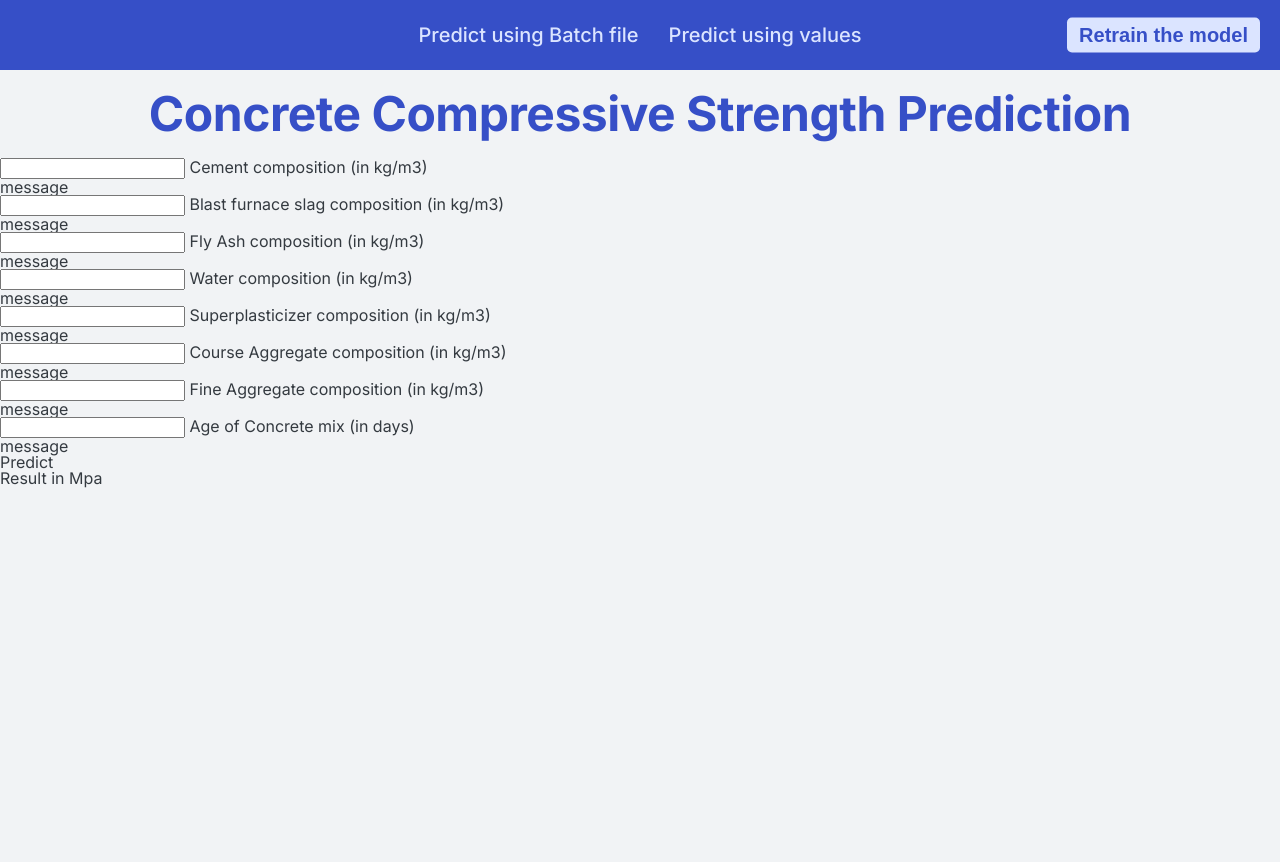
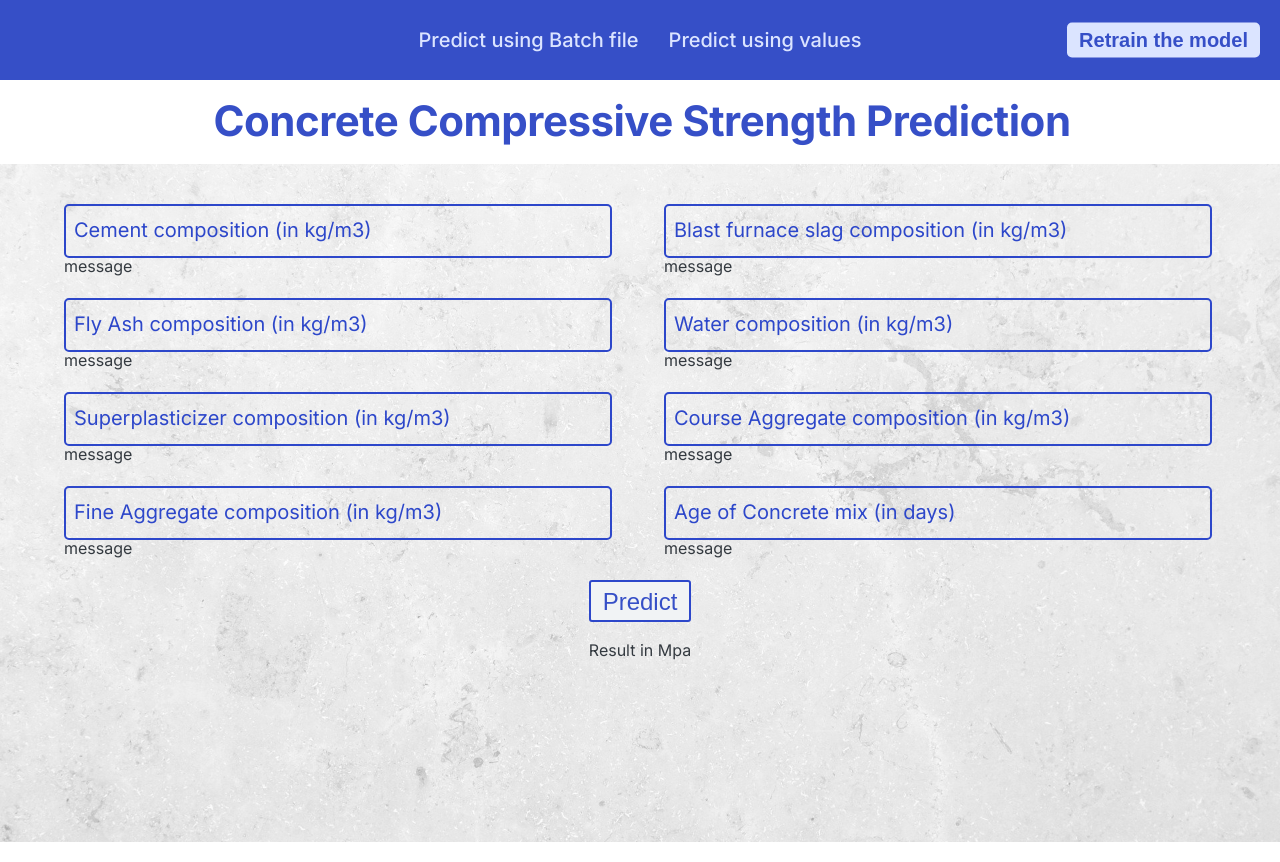
Before and after one commit to Vishnu-Nadh/Concrete_strength_prediction, a Flask app: page /predict_from_values in a window 1280 px wide. Before the commit the page ends 488 px from the top, so only its background shows below. Run offline with Flask 2, Linux system fonts and the light colour scheme; parts of the project's set-up code (start-up, migrations or seed data) failed here and were passed over.

Commit message:
prediction from values page UI completed

```diff
--- a/main.py
+++ b/main.py
@@ -24,7 +24,7 @@ def home():
 def predictFromValue():
     try:
         if request.method == 'POST':
-            pass
+            return render_template('index.html')
         else:
             return render_template('index.html')
     except exception as e:
--- a/static/style.css
+++ b/static/style.css
@@ -7,7 +7,11 @@
 #364fc7
 /*  */
 
-* {
+/* general, base.html */
+
+*,
+*::after,
+*::before {
   margin: 0;
   padding: 0;
   box-sizing: border-box;
@@ -26,24 +30,26 @@ html {
 }
 
 body {
-  background-color: #f1f3f5;
+  background-color: #fff;
   font-family: "Inter", sans-serif;
   color: #343a40;
   font-size: 1.6rem;
   margin: 0;
+  margin-top: 10.6rem;
 }
 
 .nav-bar {
-  position: relative;
+  position: fixed;
+  top: 0;
   width: 100%;
-  margin-bottom: 2rem;
-  height: 7rem;
+  height: 8rem;
   display: flex;
   gap: 3rem;
   justify-content: center;
   align-items: center;
   background-color: #364fc7;
   color: #dbe4ff;
+  z-index: 999;
 }
 
 .retrain-form {
@@ -86,13 +92,114 @@ body {
   color: #fff;
 }
 
+.header {
+  position: fixed;
+  padding: 2rem 0.2rem;
+  width: 100%;
+  top: 8rem;
+  /* margin-bottom: 5.4rem; */
+  z-index: 999;
+  background-color: #fff;
+}
+
 h1 {
+  /* position: fixed; */
   margin: 0 auto;
   text-align: center;
-  font-size: 4.8rem;
+  font-size: 4.2rem;
   font-weight: 700;
   line-height: 1;
   letter-spacing: -0.05rem;
   color: #364fc7;
-  margin-bottom: 2rem;
 }
+
+/* index.html */
+.main-container {
+  margin-top: 16.4rem;
+  padding-top: 4rem;
+  background-image: linear-gradient(
+      rgba(255, 255, 255, 0.555),
+      rgba(255, 255, 255, 0.219)
+    ),
+    url("images/concrete.jpg.jpg");
+  background-position: center;
+  background-size: cover;
+}
+
+.form-values {
+  /* margin-top: 5.4rem; */
+
+  justify-content: center;
+  margin: 0 auto;
+  width: 90%;
+  display: grid;
+  grid-template-columns: 1fr 1fr;
+  row-gap: 2.4rem;
+  column-gap: 4.8rem;
+  /* justify-items: center; */
+  align-items: center;
+}
+
+.form-values div {
+  position: relative;
+  width: 100%;
+}
+
+.input-box {
+  outline: none;
+  border: 2px solid #2d47ca;
+  border-radius: 5px;
+  height: 5rem;
+  width: 95%;
+  padding: 0 1rem;
+  font-size: 2.4rem;
+  color: #2d47ca;
+  background: none;
+  display: inline-block;
+}
+
+.form-label {
+  position: absolute;
+  top: 1.6rem;
+  left: 1rem;
+  font-size: 2rem;
+  color: #2d47ca;
+  cursor: text;
+  transition: all 0.2s;
+}
+
+.input-box:focus ~ .form-label,
+.input-box:not(:placeholder-shown).input-box:not(:focus) ~ .form-label {
+  top: -0.8rem;
+  font-size: 1.6rem;
+  background-color: #f1f3f5;
+  padding: 0 0.3rem;
+}
+.form-btn {
+  grid-column: 1 /-1;
+  align-self: center;
+  justify-self: center;
+  width: auto;
+  height: 4.2rem;
+  font-size: 2.4rem;
+  color: #364fc7;
+  background-color: #f1f3f5;
+  border: 2px solid #2d47ca;
+  border-radius: 3px;
+  padding: 0.6rem 1.2rem;
+}
+
+.form-btn:hover,
+.form-btn:active {
+  background-image: linear-gradient(to right bottom, #4c6ef5, #364fc7);
+  color: #f1f3f5;
+  border: none;
+}
+
+.show-result {
+  display: flex;
+  width: 50%;
+  margin: 2rem auto;
+  justify-content: center;
+  height: 20rem;
+}
--- a/templates/base.html
+++ b/templates/base.html
@@ -13,7 +13,7 @@
     <link rel="stylesheet" href="../static/style.css" />
   </head>
   <body>
-    <nav class="nav-bar">
+    <nav class="nav-bar sticky">
       <a href="{{ url_for('predictFromCSV') }}" class="csv nav-link"
         >Predict using Batch file</a
       >
@@ -24,7 +24,7 @@
         <button class="train-btn" type="submit">Retrain the model</button>
       </form>
     </nav>
-    <header class="header">
+    <header class="header sticky">
       <h1>Concrete Compressive Strength Prediction</h1>
     </header>
     {% block content %} {% endblock%}
--- a/templates/index.html
+++ b/templates/index.html
@@ -1,53 +1,84 @@
 {% extends "base.html" %} {% block content %}
 <main class="main-container">
-  <form action="#" method="post">
+  <form action="/predict_from_values" method="post" class="form-values">
     <div class="cement-div">
-      <input type="number" class="cement" id="cement" name="cement" />
-      <label for="cement">Cement composition (in kg/m3)</label>
+      <input
+        step="0.01"
+        placeholder=" "
+        type="number"
+        class="cement input-box"
+        id="cement"
+        name="cement"
+      />
+      <label class="form-label" for="cement"
+        >Cement composition (in kg/m3)</label
+      >
       <div class="error-message">message</div>
     </div>
     <div class="blast_furnace_slag-div">
       <input
+        step="0.01"
+        placeholder=" "
         type="number"
-        class="blast_furnace_slag"
+        class="blast_furnace_slag input-box"
         id="blast_furnace_slag"
         name="blast_furnace_slag"
       />
-      <label for="blast_furnace_slag"
+      <label class="form-label" for="blast_furnace_slag"
         >Blast furnace slag composition (in kg/m3)</label
       >
       <div class="error-message">message</div>
     </div>
     <div class="fly_ash-div">
-      <input type="number" class="fly_ash" id="fly_ash" name="fly_ash" />
-      <label for="fly_ash">Fly Ash composition (in kg/m3)</label>
+      <input
+        step="0.01"
+        placeholder=" "
+        type="number"
+        class="fly_ash input-box"
+        id="fly_ash"
+        name="fly_ash"
+      />
+      <label class="form-label" for="fly_ash"
+        >Fly Ash composition (in kg/m3)</label
+      >
       <div class="error-message">message</div>
     </div>
     <div class="water-div">
-      <input type="number" class="water" id="water" name="water" />
-      <label for="water">Water composition (in kg/m3)</label>
+      <input
+        step="0.01"
+        placeholder=" "
+        type="number"
+        class="water input-box"
+        id="water"
+        name="water"
+      />
+      <label class="form-label" for="water">Water composition (in kg/m3)</label>
       <div class="error-message">message</div>
     </div>
     <div class="super_plasticizer-div">
       <input
+        step="0.01"
+        placeholder=" "
         type="number"
-        class="super_plasticizer"
+        class="super_plasticizer input-box"
         id="super_plasticizer"
         name="super_plasticizer"
       />
-      <label for="super_plasticizer"
+      <label class="form-label" for="super_plasticizer"
         >Superplasticizer composition (in kg/m3)</label
       >
       <div class="error-message">message</div>
     </div>
     <div class="coarse_aggregate-div">
       <input
+        step="0.01"
+        placeholder=" "
         type="number"
-        class="coarse_aggregate"
+        class="coarse_aggregate input-box"
         id="coarse_aggregate"
         name="coarse_aggregate"
       />
-      <label for="coarse_aggregate"
+      <label class="form-label" for="coarse_aggregate"
         >Course Aggregate composition (in kg/m3)</label
       >
       <div class="error-message">message</div>
@@ -55,20 +86,30 @@
 
     <div class="fine_aggregate-div">
       <input
+        step="0.01"
+        placeholder=" "
         type="number"
-        class="fine_aggregate"
+        class="fine_aggregate input-box"
         id="fine_aggregate"
         name="fine_aggregate"
       />
-      <label for="fine_aggregate">Fine Aggregate composition (in kg/m3)</label>
+      <label class="form-label" for="fine_aggregate"
+        >Fine Aggregate composition (in kg/m3)</label
+      >
       <div class="error-message">message</div>
     </div>
     <div class="Age-div">
-      <input type="number" class="Age" id="Age" name="Age" />
-      <label for="Age">Age of Concrete mix (in days)</label>
+      <input
+        placeholder=" "
+        type="number"
+        class="Age input-box"
+        id="Age"
+        name="Age"
+      />
+      <label class="form-label" for="Age">Age of Concrete mix (in days)</label>
       <div class="error-message">message</div>
     </div>
-    <submit class="form-btn">Predict</submit>
+    <button type="submit" class="form-btn">Predict</button>
   </form>
   <div class="show-result">Result in Mpa</div>
 </main>
```
Also changed, not shown: flask_monitoringdashboard.db, static/images/concrete.jpg.jpg (added).
